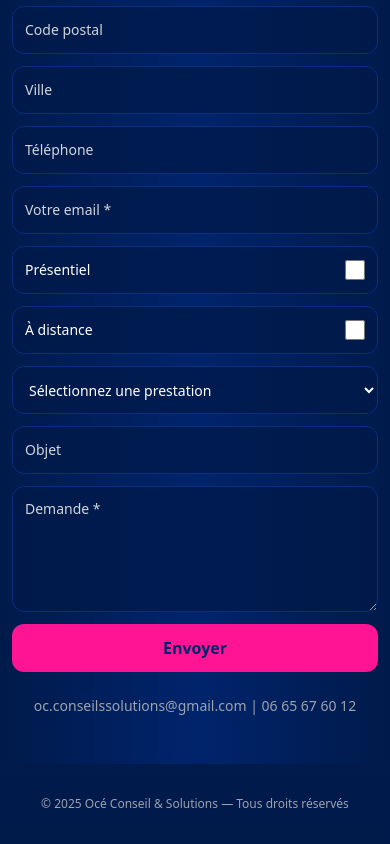
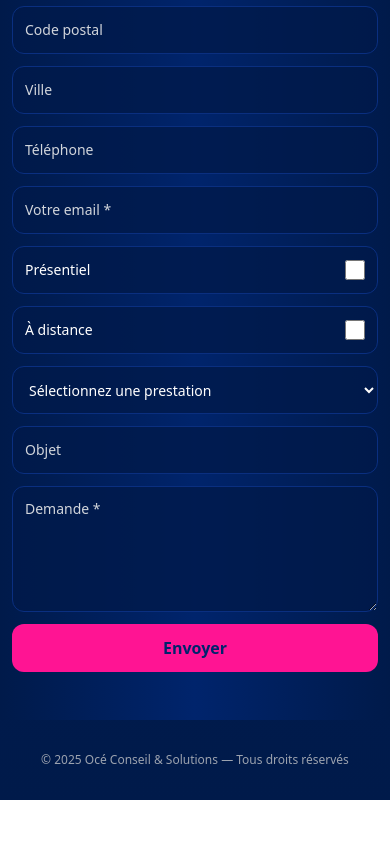
Before and after one commit to azadrius/OCSite, a Next.js app: page / in a window 390 px wide. Shown: the part 3055-3899 px from the top of the page. After the commit the page ends 3855 px from the top, so only its background shows below. Built offline with nearby package versions, Linux system fonts and the light colour scheme.

Commit message:
Suppression du mail et telephone formulaire de contact

```diff
--- a/pages/index.js
+++ b/pages/index.js
@@ -426,10 +426,6 @@ function ContactForm({ gestions, email, phone }) {
           {sending ? "Envoi en cours…" : "Envoyer"}
         </Button>
       </form>
-
-      <div className="text-center mt-6 sm:mt-8 text-gray-400 text-sm sm:text-base">
-        <p>{email} | {phone}</p>
-      </div>
     </section>
   );
 }
```
